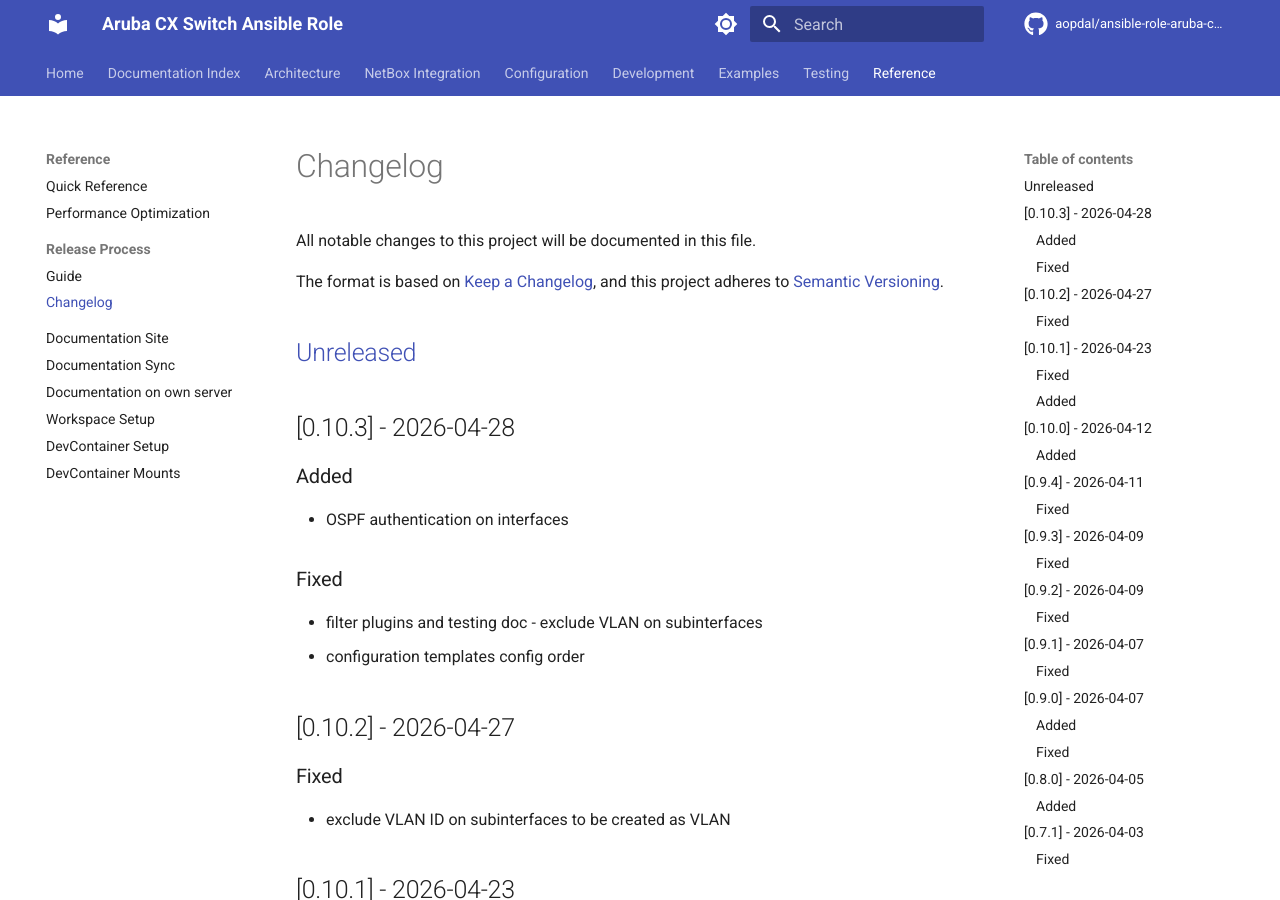
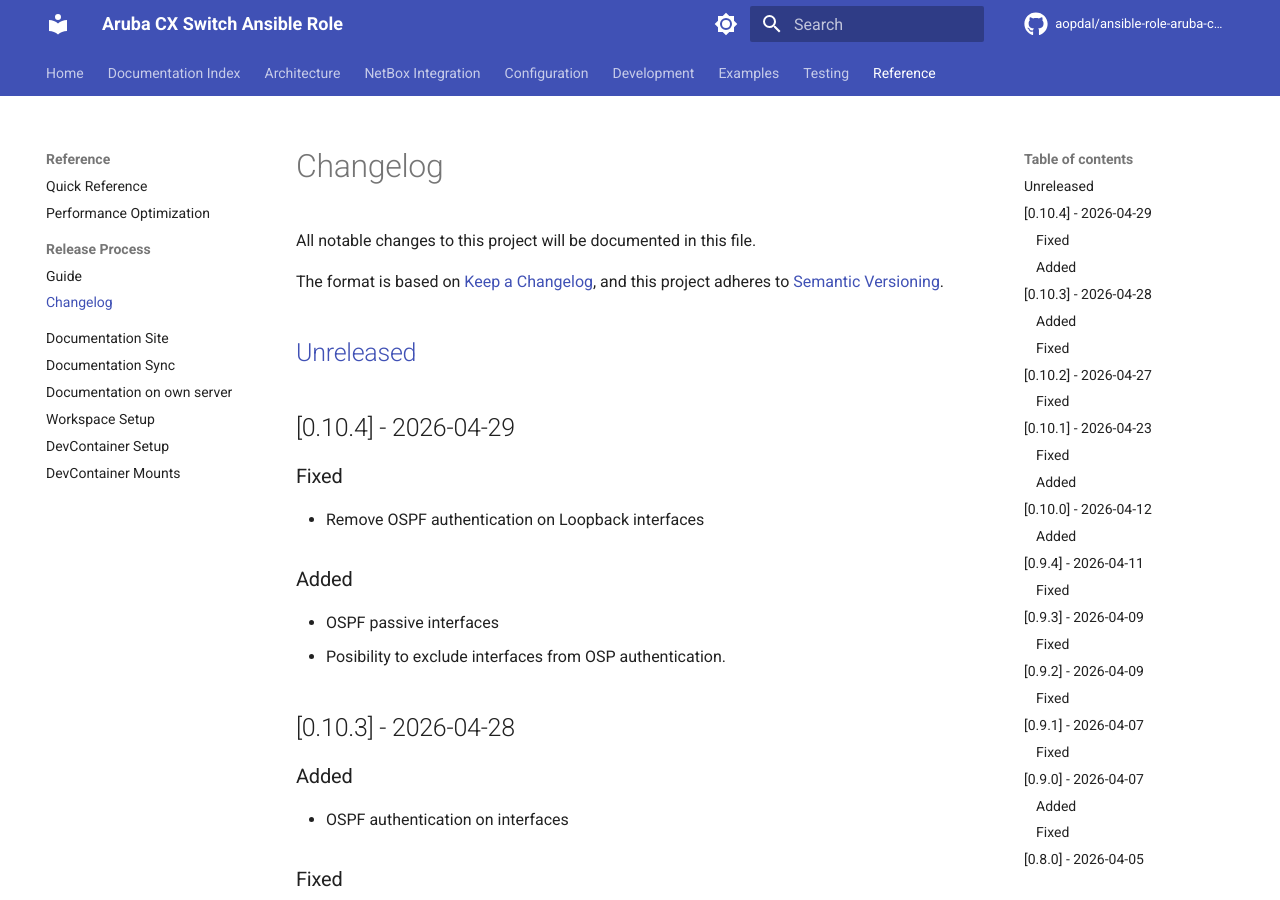
Before and after one commit to aopdal/ansible-role-aruba-cx-switch, an MkDocs documentation site: the page built from docs/CHANGELOG.md, in a window 1280 px wide and 900 px high. Built offline with MkDocs 1.6.1 and Material for MkDocs 9.7.7, drawn with Linux system fonts in a browser that asks for light colours; comment, search, counter and statistics services are not loaded.

Commit message:
chore: release version 0.10.4

```diff
--- a/docs/CHANGELOG.md
+++ b/docs/CHANGELOG.md
@@ -6,6 +6,17 @@
 and this project adheres to [Semantic Versioning](https://semver.org/spec/v2.0.0.html).
 
 ## [Unreleased]
+
+## [0.10.4] - 2026-04-29
+
+### Fixed
+
+- Remove OSPF authentication on Loopback interfaces
+
+### Added
+
+- OSPF passive interfaces
+- Posibility to exclude interfaces from OSP authentication.
 
 ## [0.10.3] - 2026-04-28
 
```
Also changed, not shown: CHANGELOG.md (+11 -0 lines), 1 other file.
